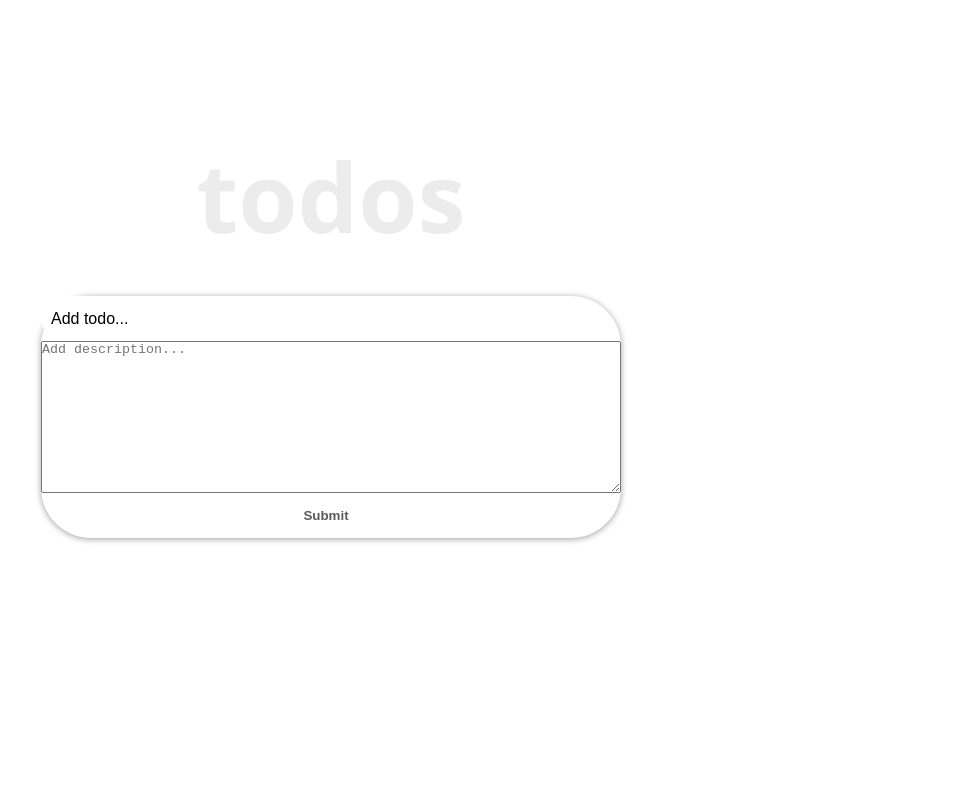
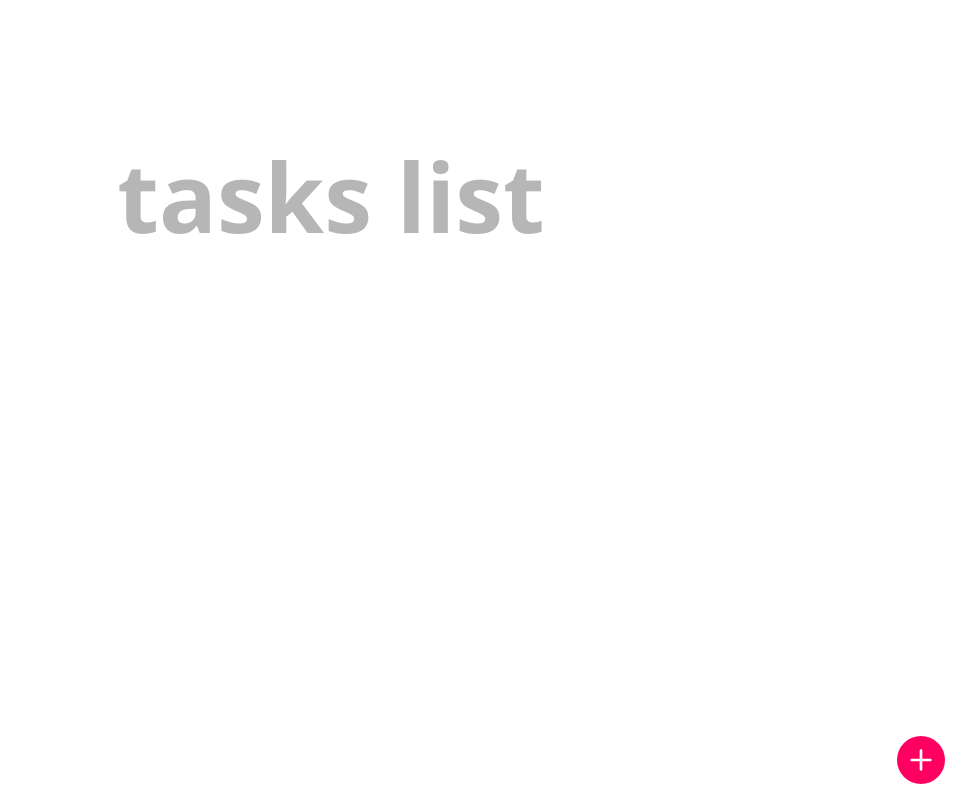
Before and after one commit to desorgui/react-todo-app, a React (Create React App) app: page / in a window 1280 px wide. Shown: the whole page, without its empty margins (309-1280 px from the left). Built offline with nearby package versions, Linux system fonts and the light colour scheme.

Commit message:
Add styles and create popup to add new task

```diff
--- a/src/functionBased/App.css
+++ b/src/functionBased/App.css
@@ -32,7 +32,7 @@ body {
   text-align: center;
   margin-bottom: 0.5rem;
   line-height: 1em;
-  color: #ececec;
+  color: #b6b6b6;
   text-transform: lowercase;
   text-align: center;
 }
@@ -45,27 +45,44 @@ body {
   border-radius: calc(0.5 * 100px);
   box-shadow: 0 1px 6px 0 rgba(0, 0, 0, 0.38);
   justify-content: space-evenly;
+  height: 100vh;
 }
 
 .input-text {
   font-size: 1rem;
   font-weight: 400;
-  width: 85%;
+  width: 100%;
   padding-right: 5px;
   padding-left: 10px;
-  border-radius: calc(0.5 * 100px);
 }
 
-.input-text::placeholder {
-  color: #000;
+textarea {
+  font-size: 1rem;
+  font-weight: 400;
+  width: 100%;
+  padding: 10px;
+  resize: none;
+  border: none;
+  outline: none;
+  height: 1;
+  flex-grow: 1;
+}
+
+::placeholder,
+::-ms-input-placeholder  {
+  color: #999;
 }
 
 .input-submit {
-  background: transparent;
+  position: absolute;
+  top: 0;
+  right: 0;
   color: #5b5b5b;
+  background-color: transparent;
   text-transform: capitalize;
   cursor: pointer;
   font-weight: 600;
+  font-size: 1.5em;
   margin-right: 10px;
 }
 
@@ -114,7 +131,6 @@ li {
   padding: 10px 40px;
   text-decoration: none;
   color: #050505;
-  text-transform: uppercase;
   font-weight: bold;
 }
 
@@ -130,6 +146,49 @@ li {
   margin-top: 30px;
 }
 
+.addTodo {
+  position: fixed;
+  right: 2%;
+  bottom: 2%;
+  padding: 0.5rem;
+  border-radius: 50%;
+  background-color: rgb(255, 0, 98);
+  color: #fff;
+  border: none;
+  font-size: 2em;
+  display: flex;
+  cursor: pointer;
+}
+
+.popup-container {
+  position: fixed;
+  width: 100%;
+  height: 100%;
+  top: 0;
+  left: 0;
+  right: 0;
+  bottom: 0;
+  background-color: rgba(0, 0, 0, 0.5);
+}
+
+.popup-header {
+  display: flex;
+  justify-content: space-between;
+  align-items: center;
+  padding: 0.5rem 1rem;
+  background-color: #fff;
+  border-bottom: 1px solid #ccc;
+}
+
+.close-popup {
+  background: transparent;
+  display: flex;
+  border: none;
+  outline: none;
+  cursor: pointer;
+  font-size: 1.5em;
+}
+
 /* media queries */
 
 @media screen and (min-width: 768px) {
@@ -139,11 +198,6 @@ li {
 
   .header {
     font-size: 6rem;
-    font-weight: 600;
     margin-bottom: 2rem;
-    line-height: 1em;
-    color: #ececec;
-    text-transform: lowercase;
-    text-align: center;
   }
 }
--- a/src/functionBased/components/Header.js
+++ b/src/functionBased/components/Header.js
@@ -7,7 +7,7 @@ const Header = () => {
   };
   return (
     <header style={headerStyle}>
-      <h1 className="header">Todos</h1>
+      <h1 className="header">Tasks list</h1>
     </header>
   );
 };
--- a/src/functionBased/components/InputTodo.js
+++ b/src/functionBased/components/InputTodo.js
@@ -1,5 +1,6 @@
 import React, { useState } from 'react';
 import PropTypes from 'prop-types';
+import { FiCheck } from 'react-icons/fi';
 
 const InputTodo = (props) => {
   const [inputText, setInputText] = useState({
@@ -30,7 +31,7 @@ const InputTodo = (props) => {
       <input
         type="text"
         className="input-text"
-        placeholder="Add todo..."
+        placeholder="Task title..."
         value={inputText.title}
         name="title"
         onChange={onChange}
@@ -40,11 +41,11 @@ const InputTodo = (props) => {
         id="description"
         cols="30"
         rows="10"
-        placeholder="Add description..."
+        placeholder="Task description..."
         value={inputText.description}
         onChange={onChange}
       />
-      <button type="submit" className="input-submit">Submit</button>
+      <button type="submit" aria-label="submit" className="input-submit"><FiCheck /></button>
     </form>
   );
 };
--- a/src/functionBased/components/TodoContainer.js
+++ b/src/functionBased/components/TodoContainer.js
@@ -1,4 +1,5 @@
 import React, { useState, useEffect } from 'react';
+import { FiPlus, FiArrowLeft } from 'react-icons/fi';
 import { v4 as uuidv4 } from 'uuid';
 import Header from './Header';
 import InputTodo from './InputTodo';
@@ -6,6 +7,7 @@ import TodosList from './TodosList';
 
 const TodoContainer = () => {
   const [todos, setTodos] = useState(getInitialTodos()); // eslint-disable-line
+  const [open, setOpen] = useState(false);
 
   const handleChange = (id) => {
     setTodos((prevState) => prevState.map((todo) => {
@@ -33,6 +35,7 @@ const TodoContainer = () => {
       completed: false,
     };
     setTodos([...todos, newTodo]);
+    setOpen(false);
   };
 
   const setUpdate = (updatedTitle, id) => {
@@ -53,6 +56,15 @@ const TodoContainer = () => {
     return savedTodos || [];
   }
 
+  const Popup = () => (
+    <div className="popup-container">
+      <div className="popup-header">
+        <button aria-label="close" className="close-popup" type="button" onClick={() => setOpen(false)}><FiArrowLeft /></button>
+      </div>
+      <InputTodo addTodoProps={addTodoItem} />
+    </div>
+  );
+
   useEffect(() => {
     // storing todos items
     const temp = JSON.stringify(todos);
@@ -64,7 +76,10 @@ const TodoContainer = () => {
       <div className="container">
         <div className="inner">
           <Header />
-          <InputTodo addTodoProps={addTodoItem} />
+          <button type="button" onClick={() => setOpen(true)} className="addTodo">
+            <FiPlus />
+          </button>
+          {open ? <Popup /> : null}
           <TodosList
             todos={todos}
             handleChangeProps={handleChange}
--- a/src/functionBased/components/TodoItem.js
+++ b/src/functionBased/components/TodoItem.js
@@ -1,5 +1,6 @@
 import React, { useState } from 'react';
 import PropTypes from 'prop-types';
+import { FiTrash2 } from 'react-icons/fi';
 import styles from './TodoItem.module.css';
 
 const TodoItem = (props) => {
@@ -17,8 +18,7 @@ const TodoItem = (props) => {
 
   const completedStyle = {
     fontStyle: 'italic',
-    color: '#595959',
-    opacity: 0.4,
+    opacity: 0.5,
     textDecoration: 'line-through',
   };
 
@@ -45,7 +45,9 @@ const TodoItem = (props) => {
           checked={completed}
           onChange={() => handleChangeProps(id)}
         />
-        <button type="button" onClick={() => deleteTodoProps(id)}>Delete</button>
+        { completed && (
+          <button type="button" aria-label="delete" onClick={() => deleteTodoProps(id)}><FiTrash2 /></button>
+        )}
         <span style={completed ? completedStyle : null}>{title}</span>
       </div>
       <input
--- a/src/functionBased/components/TodoItem.module.css
+++ b/src/functionBased/components/TodoItem.module.css
@@ -1,9 +1,20 @@
 .item {
   font-size: 1.2rem;
   list-style-type: none;
-  padding: 17px 0;
-  border-bottom: 1px solid #eaeaea;
+  padding: 17px 1rem;
+  margin-bottom: 0.5rem;
+  background-color: #0a155a;
+  border-radius: 1rem;
+  color:#f1f3f4;
+  width: 100%;
 }
+
+/* .item span {
+  display: -webkit-box;
+  -webkit-line-clamp: 3;
+  -webkit-box-orient: vertical;
+  overflow: hidden;
+} */
 
 .checkbox {
   margin-right: 15px;
@@ -11,7 +22,9 @@
 
 .item button {
   font-size: 13px;
-  background: #f1f3f4;
+  background: transparent;
+  color: #ff0062;
+  font-size: 1em;
   border: none;
   cursor: pointer;
   float: right;
```
